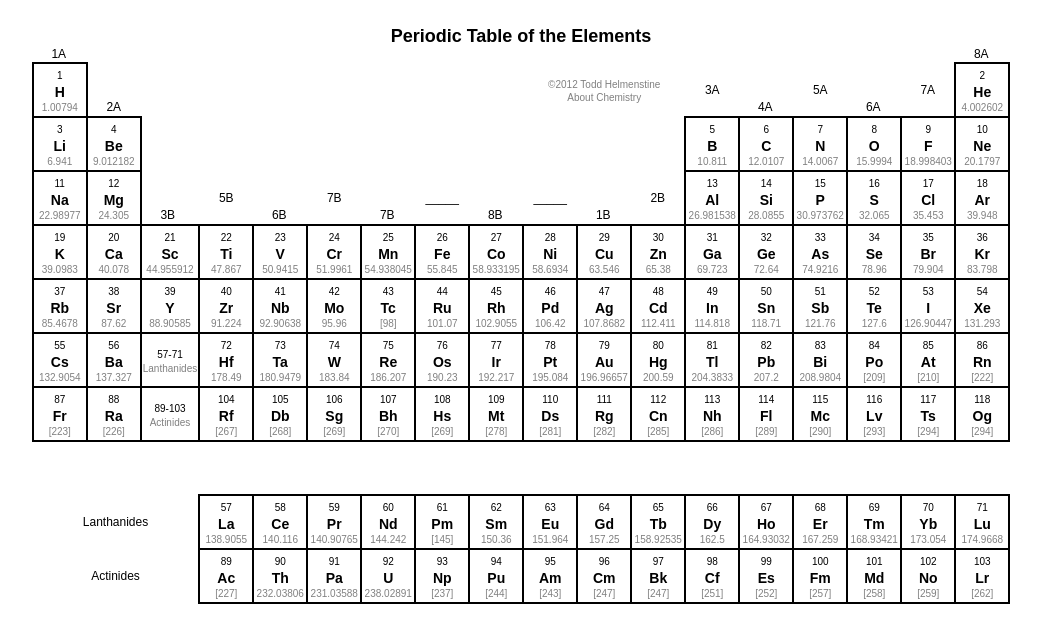
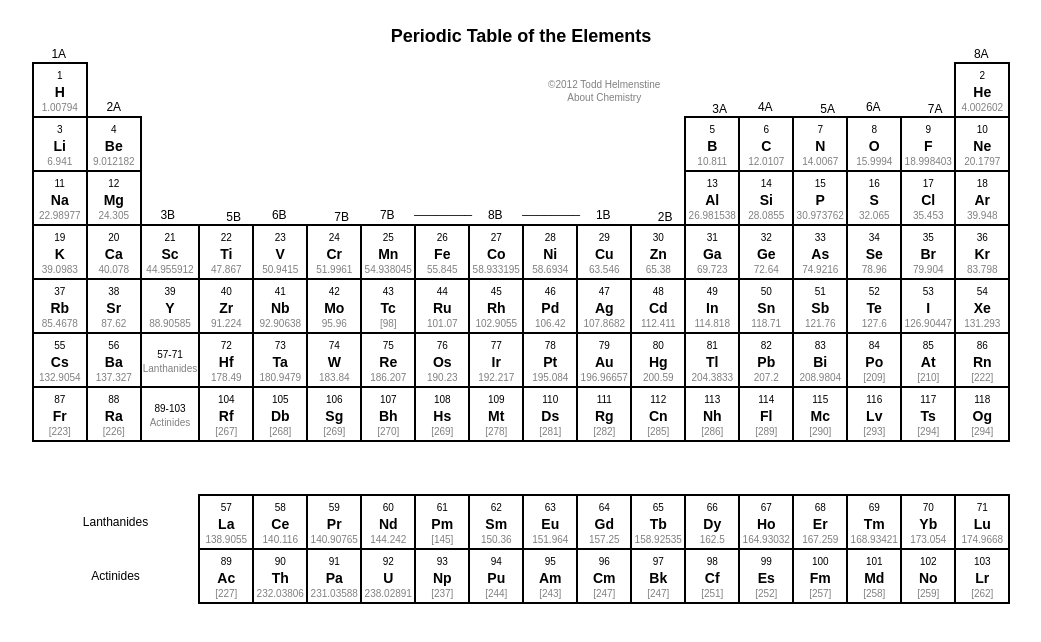
Before and after one commit to Hamza-code88/periodic-table-in-html-, a plain HTML site: page index.html in a window 1280 px wide. Shown: the whole page, without its empty margins (119-1160 px from the left). Drawn offline with Linux system fonts and the light colour scheme.

Commit message:
refactored

```diff
--- a/index.html
+++ b/index.html
@@ -2,7 +2,7 @@
 <html lang="en">
 <head>
   <meta charset="UTF-8" />
-  <title>Periodic Table</title>
+  <title>Periodic Table Task</title>
   <style>
     body {
       font-family: Arial, sans-serif;
@@ -48,6 +48,21 @@
         display: flex;
         justify-content: flex-end;
         flex-direction: column;
+        text-align: center;
+    }
+td{
+     position: relative;
+}
+    .txt-btm{
+      font-size: 12px;
+        margin-top: 12px;
+        position: absolute;
+    }
+    .line{
+        position: absolute;
+        margin-top: 3px;
+        margin-left: -28px;
+        font-size: 13px;
     }
   </style>
 </head>
@@ -66,11 +81,11 @@
       <td class="empty text-setting" >2A</td>
       <td class="empty" colspan="7"></td>
       <td class="empty" colspan="3" ><p>&copy;2012 Todd Helmenstine</p><p>About Chemistry</p></td>
-      <td class="empty " >3A</td>
+      <td class="empty " ><span class="txt-btm">3A</span></td>
        <td class="empty text-setting" >4A</td>
-        <td class="empty text-" >5A</td>
+        <td class="empty text-" ><span  class="txt-btm">5A</span></td>
         <td class="empty text-setting" >6A</td>
-        <td class="empty text-" >7A</td>
+        <td class="empty " ><span  class="txt-btm">7A</span></td>
       <td><span>2</span><br><h4>He</h4><p>4.002602</p></td>
 
     </tr>
@@ -97,15 +112,15 @@
       <td><span>11</span><br><h4>Na</h4><p>22.98977</p></td>
       <td><span>12</span><br><h4>Mg</h4><p>24.305</p></td>
       <td class="empty text-setting" >3B</td>
-      <td class="empty " >5B</td>
+      <td class="empty " ><span  class="txt-btm">5B</span></td>
       <td class="empty text-setting" >6B</td>
-      <td class="empty " >7B</td>
+      <td class="empty " ><span  class="txt-btm">7B</span></td>
       <td class="empty text-setting" >7B</td>
-      <td class="empty " >_____</td>
+      <td class="empty " ><span class=" line"> ________</span></td>
       <td class="empty text-setting" >8B</td>
-      <td class="empty " >_____</td>
+      <td class="empty " ><span class=" line"> ________</span></td>
       <td class="empty text-setting" >1B</td>
-      <td class="empty ">2B</td>
+      <td class="empty "><span class="txt-btm">2B</span></td>
       <td><span>13</span><br><h4>Al</h4><p>26.981538</p></td>
       <td><span>14</span><br><h4>Si</h4><p>28.0855</p></td>
       <td><span>15</span><br><h4>P</h4><p>30.973762</p></td>
```
